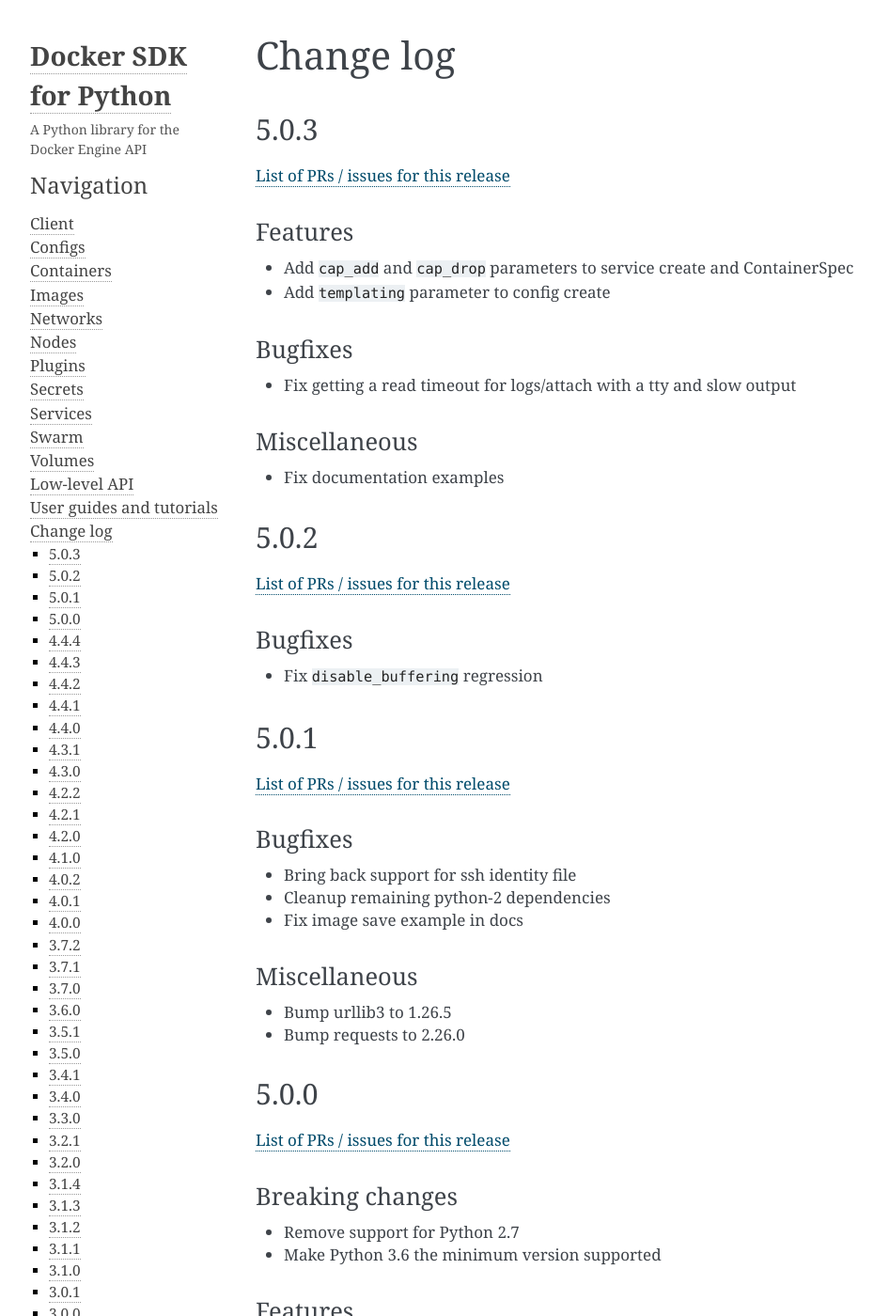
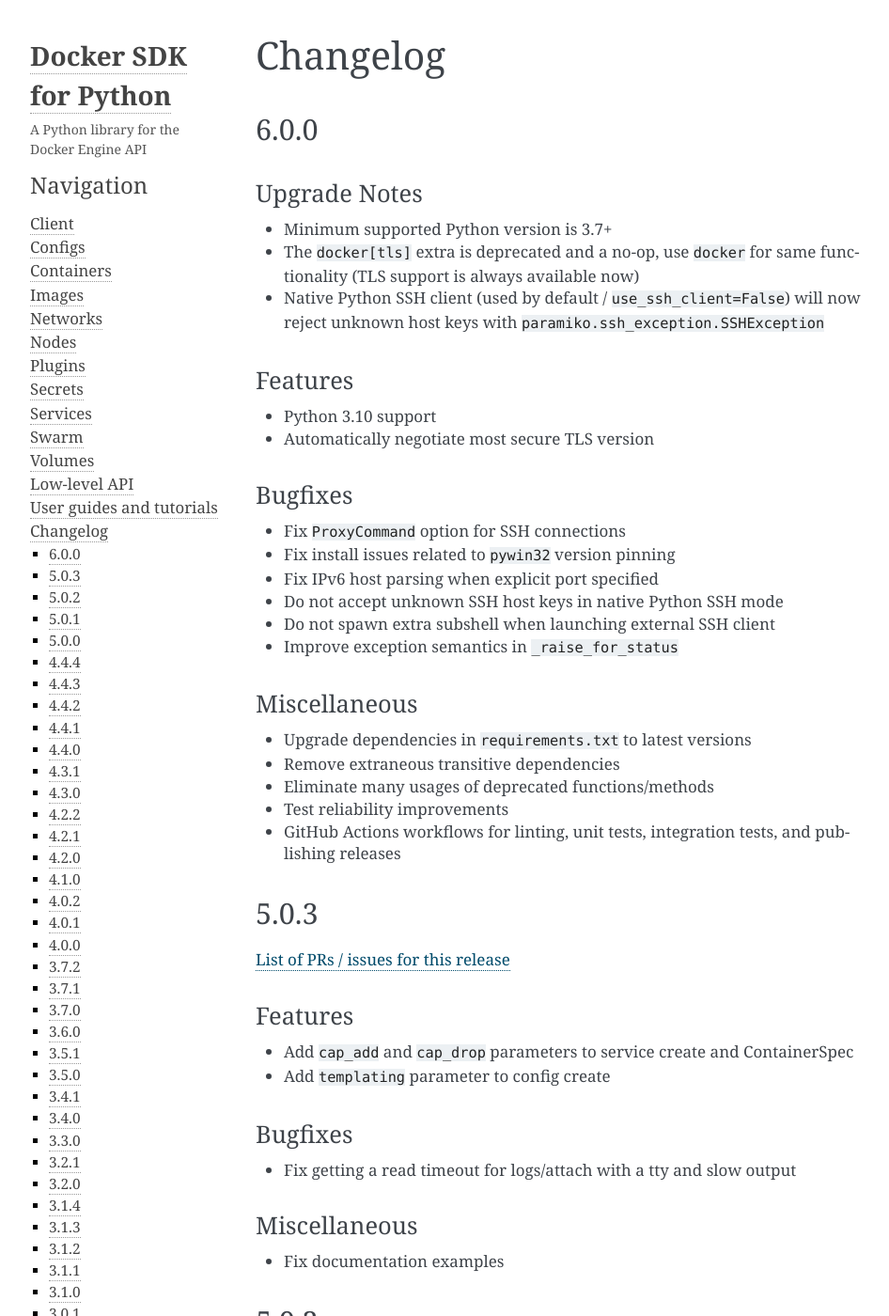
Before and after one commit to docker/docker-py, a Sphinx documentation site: the page built from docs/change-log.md, in a window 1280 px wide and 1400 px high. Shown: the whole window at 94% size, without its empty margins (148-1094 px from the left). Built offline with Sphinx 7.4.7, drawn with Linux system fonts in a browser that asks for light colours; pages that are not in the unit, such as notebooks, are missing from menus.

Commit message:
docs: add changelog for 6.0.0
Signed-off-by: Milas Bowman <milas.bowman@docker.com>

```diff
--- a/docs/change-log.md
+++ b/docs/change-log.md
@@ -1,5 +1,35 @@
-Change log
+Changelog
 ==========
+
+6.0.0
+-----
+
+### Upgrade Notes
+- Minimum supported Python version is 3.7+
+- The `docker[tls]` extra is deprecated and a no-op, use `docker` for same
+  functionality (TLS support is always available now)
+- Native Python SSH client (used by default / `use_ssh_client=False`) will now
+  reject unknown host keys with `paramiko.ssh_exception.SSHException`
+
+### Features
+- Python 3.10 support
+- Automatically negotiate most secure TLS version
+
+### Bugfixes
+- Fix `ProxyCommand` option for SSH connections
+- Fix install issues related to `pywin32` version pinning
+- Fix IPv6 host parsing when explicit port specified
+- Do not accept unknown SSH host keys in native Python SSH mode
+- Do not spawn extra subshell when launching external SSH client
+- Improve exception semantics in `_raise_for_status`
+
+### Miscellaneous
+- Upgrade dependencies in `requirements.txt` to latest versions
+- Remove extraneous transitive dependencies
+- Eliminate many usages of deprecated functions/methods
+- Test reliability improvements
+- GitHub Actions workflows for linting, unit tests, integration tests, and
+  publishing releases
 
 5.0.3
 -----
```
